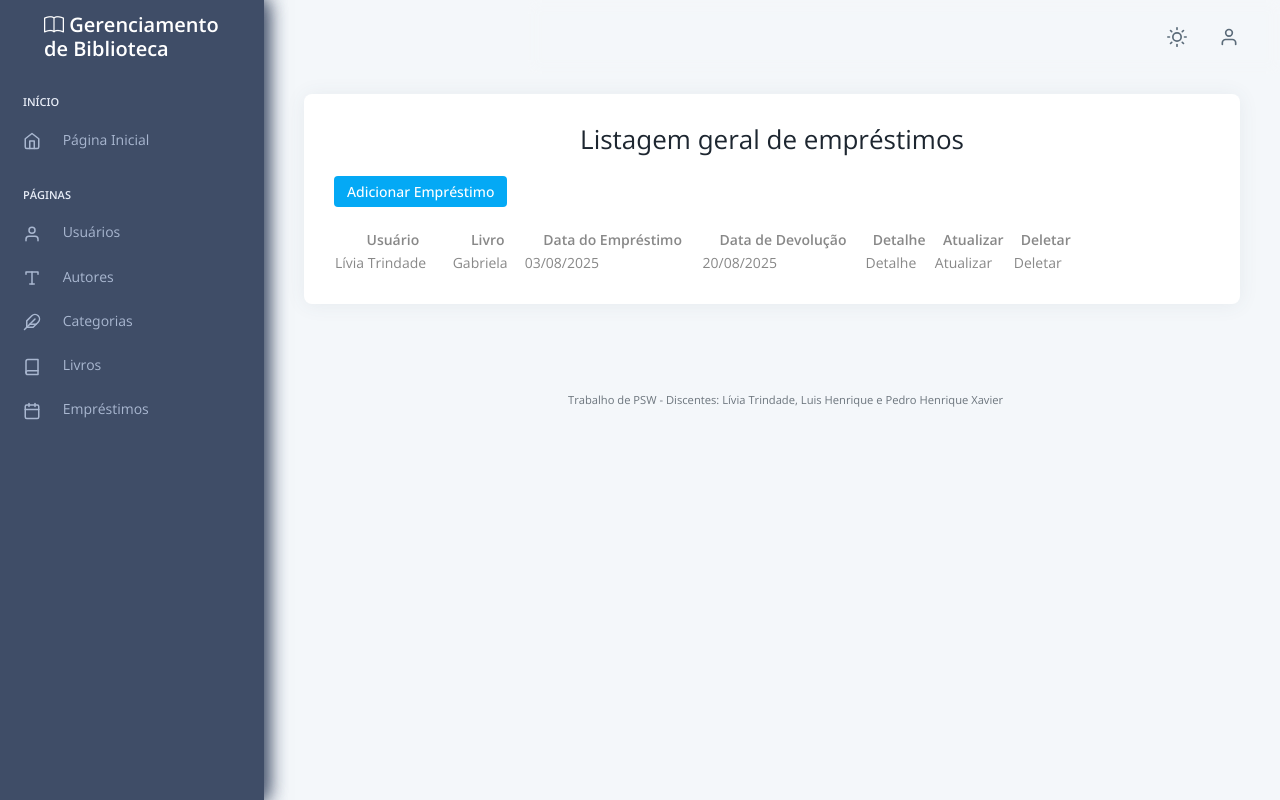
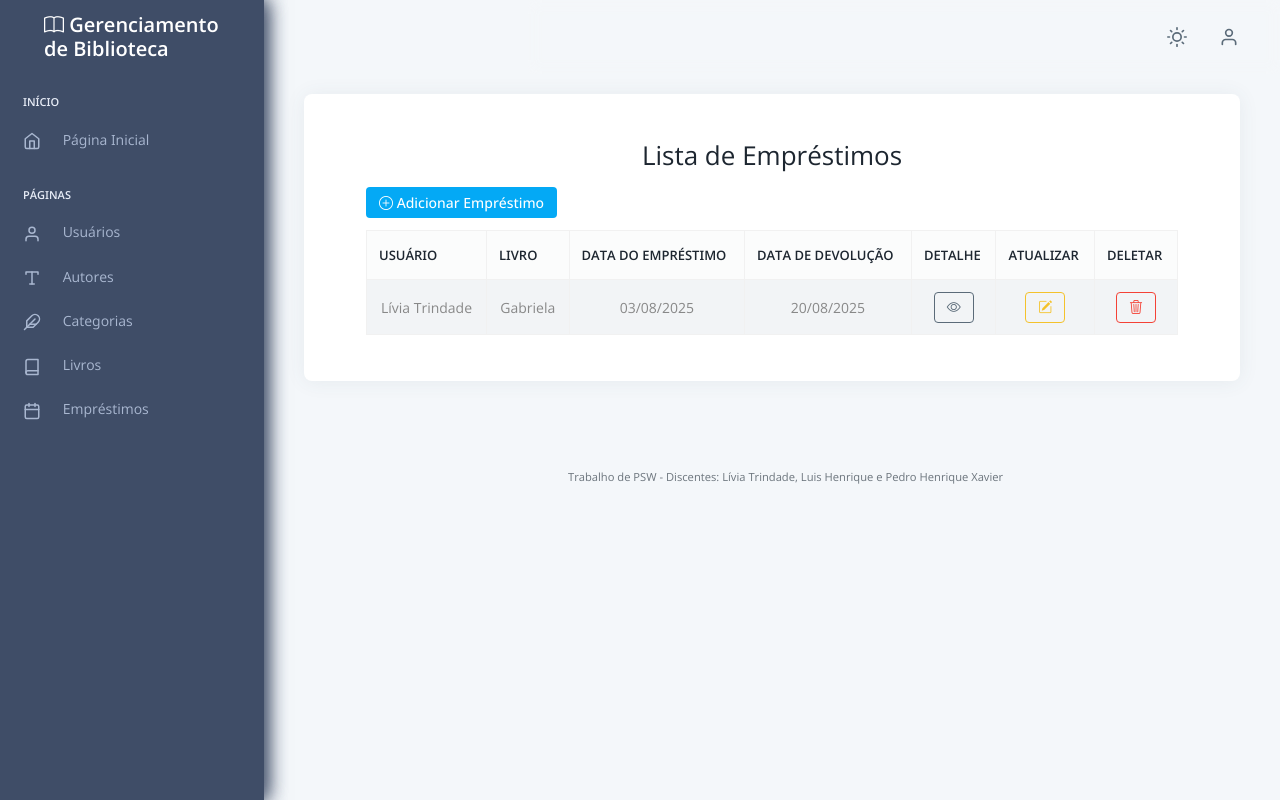
Before and after one commit to livia-trindade/psw-biblioteca, a Django app: page /emprestimo/ in a window 1280 px wide. Run offline with Django 5.2, Linux system fonts and the light colour scheme; a user stored in the database is signed in; data comes from the database, SQL or seed files in the repository; both versions use the stored data as it was after the commit.

Commit message:
Alteração no template de emprestimo

```diff
--- a/templates/emprestimo/index.html
+++ b/templates/emprestimo/index.html
@@ -1,18 +1,21 @@
 {% extends "_base.html" %}
-
 {% load static %}
 
 {% block content %}
-
-<div class="text-center">
-    <h3>Listagem geral de empréstimos</h3> <br>
+<div class="container mt-4">
+    <div class="text-center mb-4">
+        <h3 class="fw-bold">Lista de Empréstimos</h3>
     </div>
 
-<a href="create/" class="btn btn-sm btn-primary">Adicionar Empréstimo</a> <br><br>
+    <div class="d-flex justify-content-end mb-3">
+        <a href="create/" class="btn btn-primary btn-sm">
+            <i class="bi bi-plus-circle"></i> Adicionar Empréstimo
+        </a>
+    </div>
 
-<div>
-    <table style="width: 85%;">
-        <thead>
+    <div class="table-responsive">
+        <table class="table table-striped table-bordered table-hover align-middle text-center">
+            <thead class="table-dark">
                 <tr>
                     <th>Usuário</th>
                     <th>Livro</th>
@@ -36,19 +39,41 @@
                         <em>Não devolvido</em>
                         {% endif %}
                     </td>
+
                     {% if perms.emprestimo.view_emprestimo %}
-                <td><a href="/emprestimo/{{ emprestimo.id }}">Detalhe</a></td>
+                    <td>
+                        <a href="/emprestimo/{{ emprestimo.id }}/" class="btn btn-outline-secondary btn-sm"
+                            title="Detalhar">
+                            <i class="bi bi-eye"></i>
+                        </a>
+                    </td>
                     {% endif %}
+
                     {% if perms.emprestimo.change_emprestimo %}
-                <td><a href="/emprestimo/update/{{ emprestimo.id }}">Atualizar</a></td>
+                    <td>
+                        <a href="/emprestimo/update/{{ emprestimo.id }}/" class="btn btn-outline-warning btn-sm"
+                            title="Editar">
+                            <i class="bi bi-pencil-square"></i>
+                        </a>
+                    </td>
                     {% endif %}
+
                     {% if perms.emprestimo.delete_emprestimo %}
-                <td><a href="/emprestimo/delete/{{ emprestimo.id }}">Deletar</a></td>
+                    <td>
+                        <a href="/emprestimo/delete/{{ emprestimo.id }}/" class="btn btn-outline-danger btn-sm"
+                            title="Excluir">
+                            <i class="bi bi-trash3"></i>
+                        </a>
+                    </td>
                     {% endif %}
+                </tr>
+                {% empty %}
+                <tr>
+                    <td colspan="7" class="text-muted">Nenhum empréstimo cadastrado.</td>
                 </tr>
                 {% endfor %}
             </tbody>
         </table>
     </div>
-
+</div>
 {% endblock %}
```
Also changed, not shown: templates/emprestimo/create.html (+11 -12 lines), templates/emprestimo/detalha.html (+25 -14 lines), templates/emprestimo/update.html (+11 -12 lines), db.sqlite3. Lines whose indentation alone changed are shown as unchanged.
